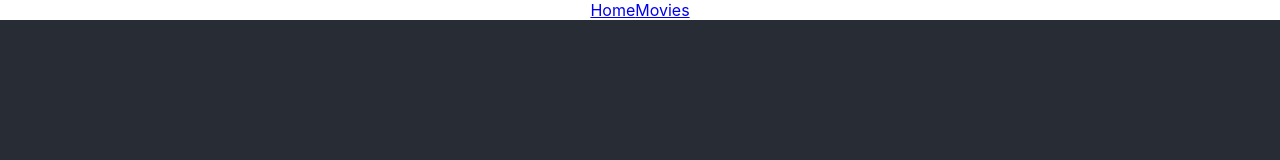
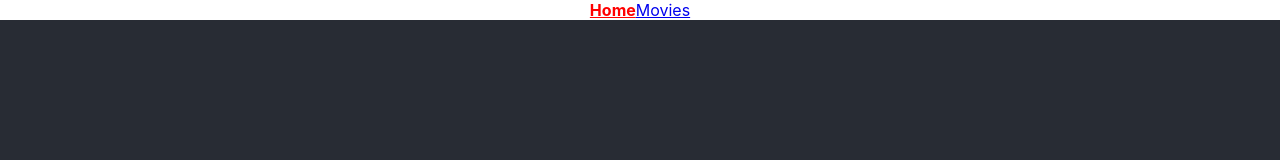
Before and after one commit to Reinoptland/mooviesearch, a React (Create React App) app: page / in a window 1280 px wide. Shown: the top 160 px of the page. Built offline with nearby package versions, Linux system fonts and the light colour scheme.

Commit message:
Add NavLink styling and set route / as exact

```diff
--- a/src/App.js
+++ b/src/App.js
@@ -1,22 +1,44 @@
 import React from "react";
 import logo from "./logo.svg";
 import "./App.css";
-import { BrowserRouter as Router, Switch, Route, Link } from "react-router-dom";
+import {
+  BrowserRouter as Router,
+  Switch,
+  Route,
+  NavLink,
+} from "react-router-dom";
 
 function App() {
   return (
     <Router>
       <div className="App">
         <nav>
-          <Link to="/">Home</Link>
-          <Link to="/movies">Movies</Link>
+          <NavLink
+            activeStyle={{
+              fontWeight: "bold",
+              color: "red",
+            }}
+            to="/"
+            exact
+          >
+            Home
+          </NavLink>
+          <NavLink
+            activeStyle={{
+              fontWeight: "bold",
+              color: "green",
+            }}
+            to="/movies"
+          >
+            Movies
+          </NavLink>
         </nav>
         <header className="App-header">
           <Switch>
             <Route path="/movies">
               <h1>WATCH MOVIES MAN!</h1>
             </Route>
-            <Route path="/">
+            <Route exact path="/">
               <h1>WELCOME TO MY APP, please stay a while</h1>
             </Route>
           </Switch>
```
